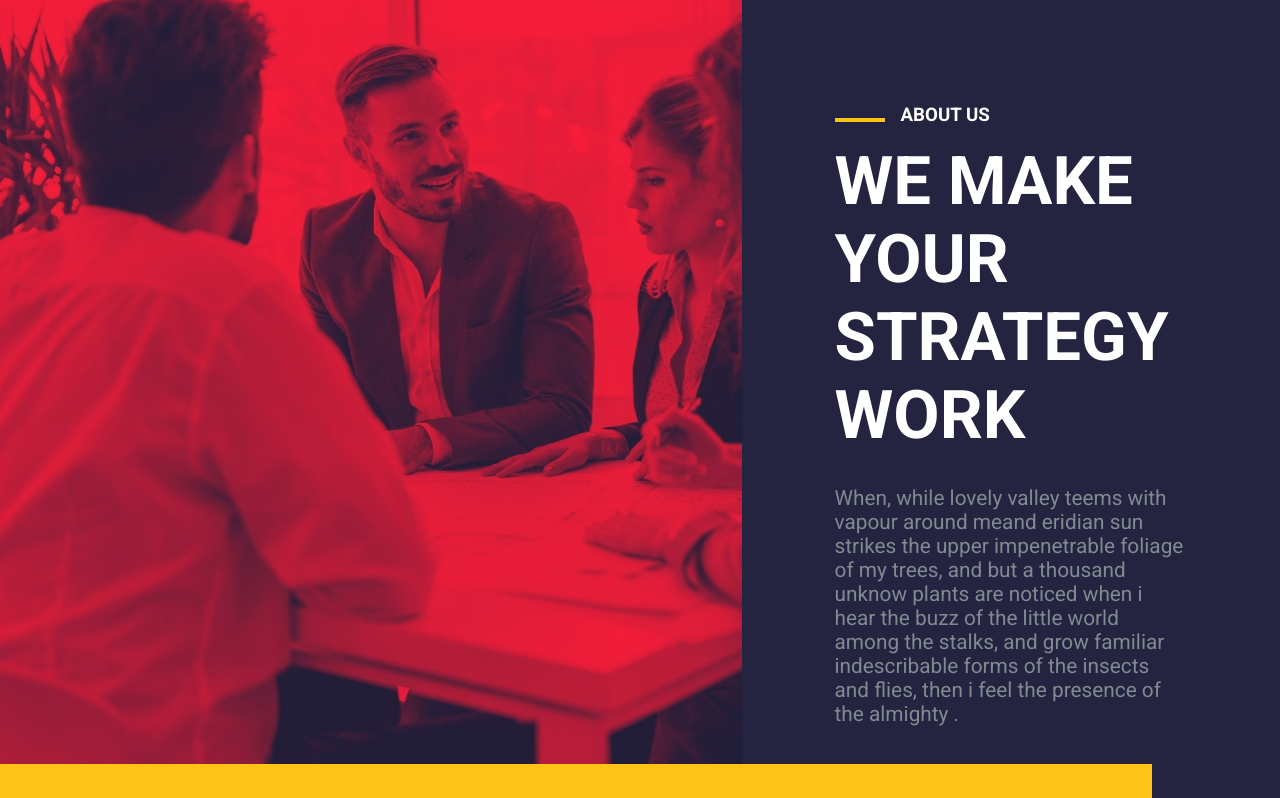
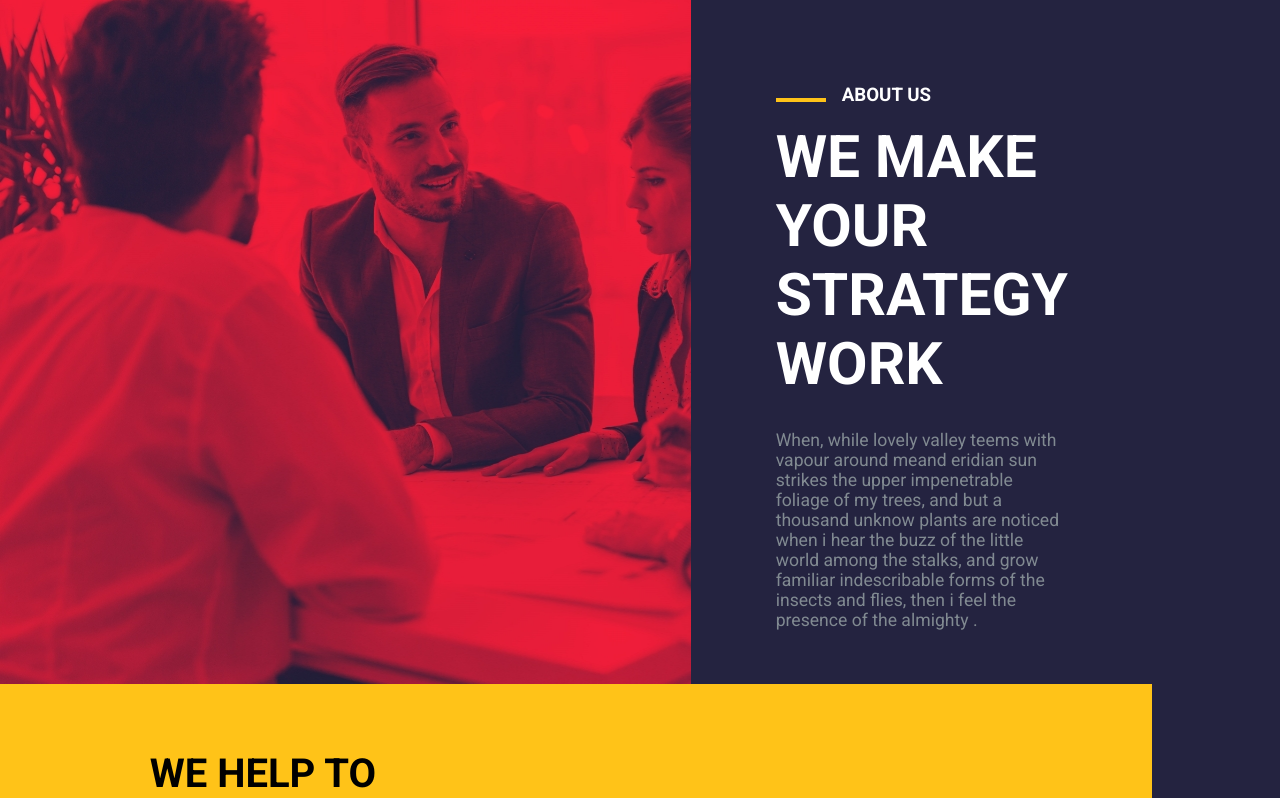
Before and after one commit to AlessioNapoletano/proj-html-vuejs, a Vue app: page / in a window 1280 px wide. Shown: the part 1980-2778 px from the top of the page. Built offline with nearby package versions, Linux system fonts and the light colour scheme; a web font is replaced by a local one.

Commit message:
Fix MainAboutUs Structure, padding and color

```diff
--- a/src/components/MainAboutUs.vue
+++ b/src/components/MainAboutUs.vue
@@ -6,7 +6,8 @@ export default {
 
 <template>
 
-    <section class="about-us d-flex">
+    <section class="about-us">
+        <div class="container-sm d-flex">
             <div class="left-box"></div>
 
             <div class="right-box d-flex align-center justify-center">
@@ -27,13 +28,18 @@ export default {
                     <div class="description">
                         <p>
                             When, while lovely valley teems with vapour around meand eridian sun strikes the upper
-                        impenetrable foliage of my trees, and but a thousand unknow plants are noticed when i hear the
-                        buzz of the little world among the stalks, and grow familiar indescribable forms of the insects
+                            impenetrable foliage of my trees, and but a thousand unknow plants are noticed when i hear
+                            the
+                            buzz of the little world among the stalks, and grow familiar indescribable forms of the
+                            insects
                             and flies, then i feel the presence of the almighty .
                         </p>
                     </div>
                 </div>
             </div>
+
+        </div>
+
 
     </section>
 
@@ -43,11 +49,14 @@ export default {
 @use '../styles/partials/variables' as *;
 
 section {
-    height: 55rem;
+
     color: $main-white-color;
 
+    .container-sm {
+        height: 50rem;
+
         .left-box {
-        width: 58%;
+            width: 60%;
             height: 100%;
 
             background-image: url('../assets/images/business-people-working-together-on-project-and-5FHSKBL.jpg');
@@ -55,7 +64,7 @@ section {
         }
 
         .right-box {
-        width: 42%;
+            width: 40%;
             height: 100%;
             padding-left: 3rem;
             padding-right: 3rem;
@@ -78,15 +87,14 @@ section {
         }
 
         .big-text {
-        font-size: 2.8rem;
+            font-size: 2.45rem;
             margin-bottom: 2rem;
         }
 
         .description {
             color: $main-grey-color;
-        font-size: 1.3rem;
+            font-size: 1.1rem;
         }
-
-
+    }
 }
 </style>
```
Lines whose indentation alone changed are shown as unchanged.
